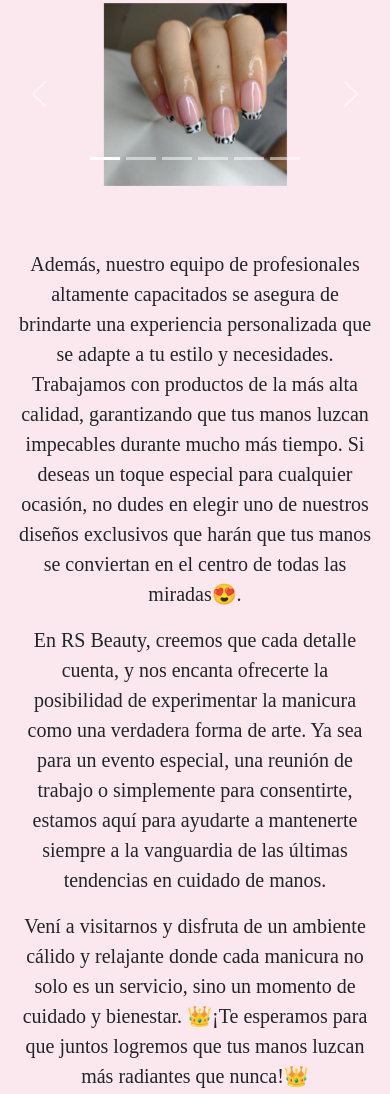
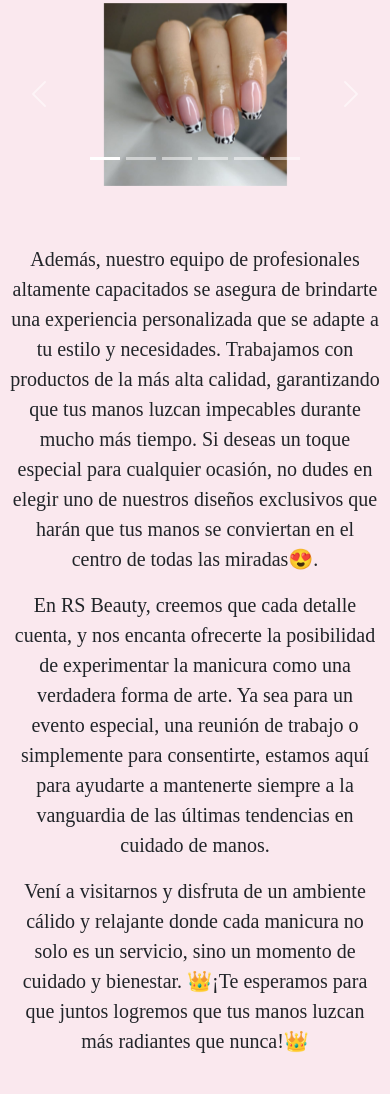
Before and after one commit to brendanantes/rs.beauty, a website: page pages/manicuria.html in a window 390 px wide. Shown: the part 983-2077 px from the top of the page. Drawn offline with nearby package versions, Linux system fonts and the light colour scheme; a web font is replaced by a local one.

Commit message:
cambio final

```diff
--- a/scss/base/_mq.scss
+++ b/scss/base/_mq.scss
@@ -39,7 +39,8 @@
     }
 
     main .disenosunas .manos{
-         @include padding-margin(15px);
+        width: 100%;
+         @include padding-margin(10px);
         }
 
     main .disenopelo .pelo {
```
Also changed, not shown: css/estilos.css, 1 other file.
